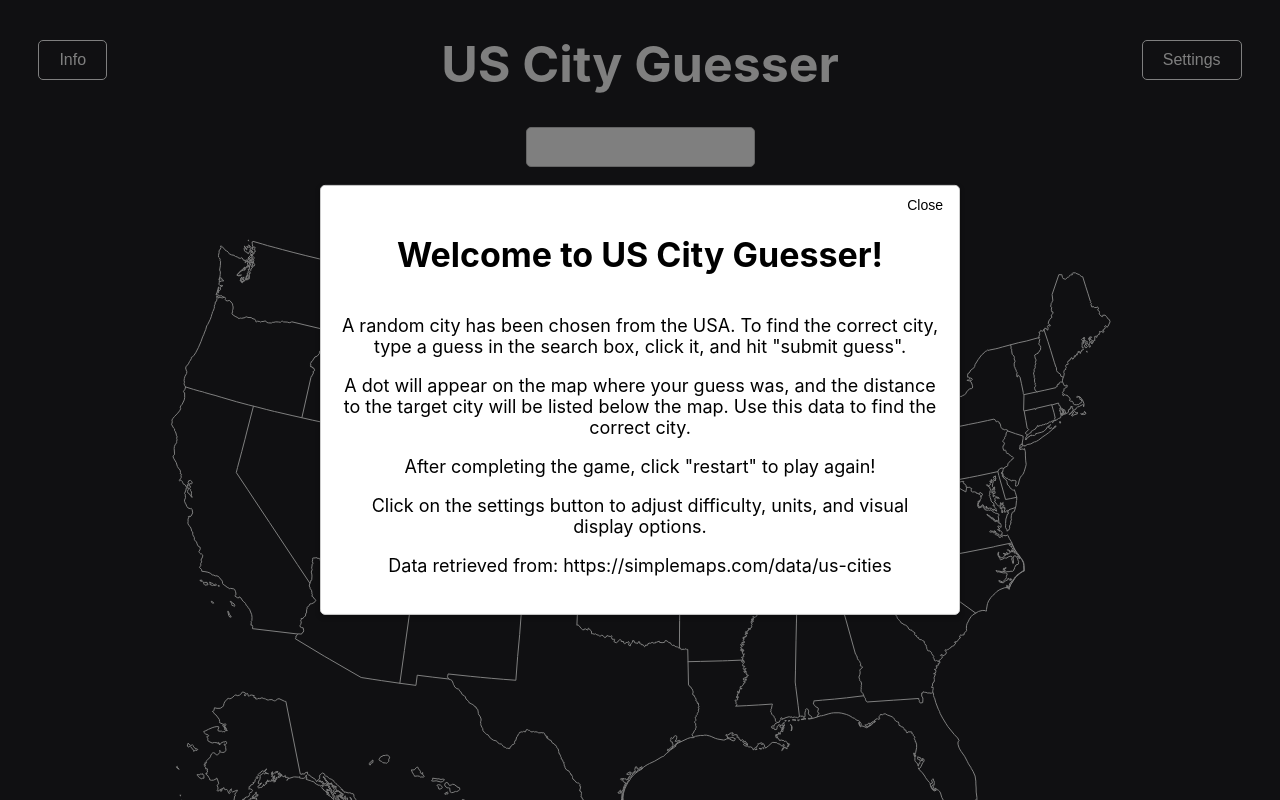
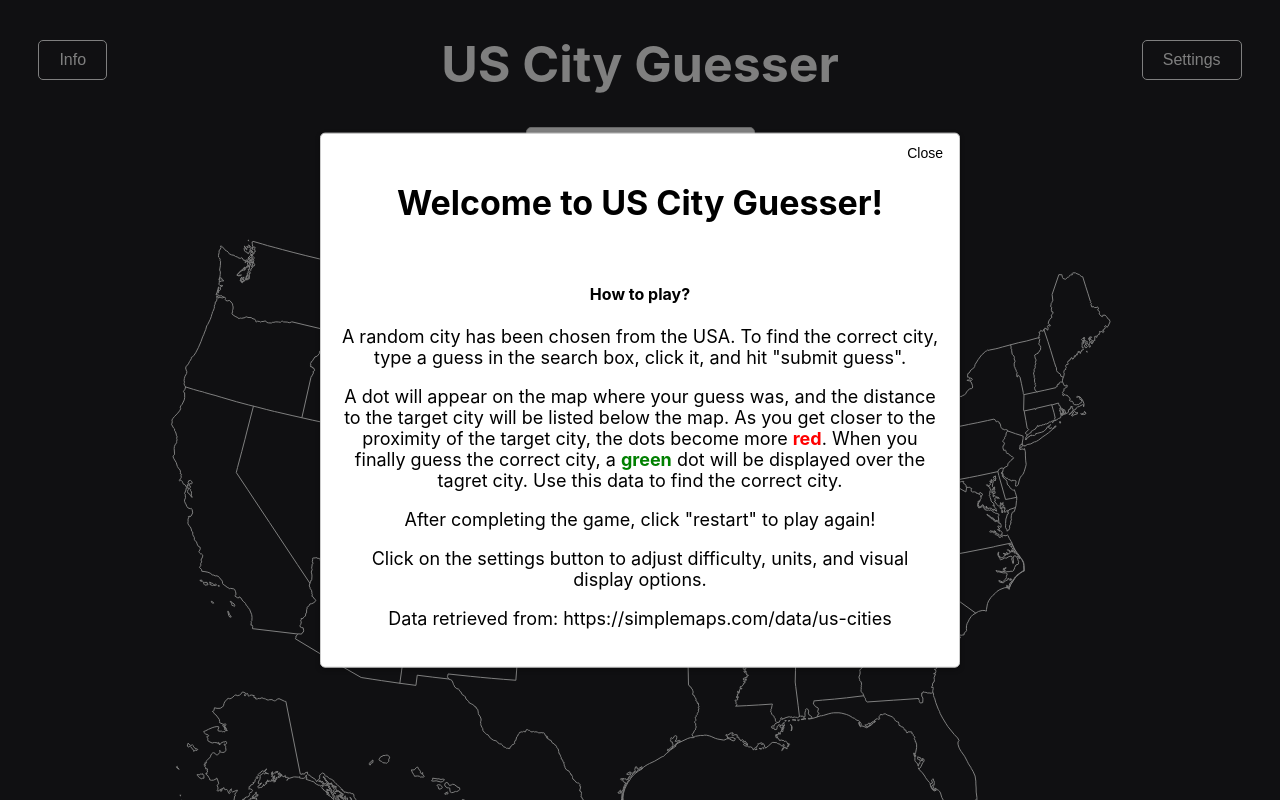
Before and after one commit to cis3296s24/US-City-Guesser, a React (Create React App) app: page / in a window 1280 px wide. Shown: the top 800 px of the page. Built offline with nearby package versions, Linux system fonts and the light colour scheme.

Commit message:
Fix dark/light mode, edit confetti, clean up code

```diff
--- a/src/App.js
+++ b/src/App.js
@@ -138,7 +138,7 @@ export default function App() {
 
   return (
 
-    <div className="home">
+    <div className={`home ${isDark ? 'dark-mode' : 'light-mode'}`}>
 
       <h1>US City Guesser</h1>
 
--- a/src/Confetti.js
+++ b/src/Confetti.js
@@ -3,8 +3,8 @@ import confetti from 'canvas-confetti';
 
 const Confetti = () => {
   useEffect(() => {
-    const end = Date.now() + (15 * 1000);
-    const colors = ['#bb0000', '#ffffff'];
+    const end = Date.now() + (4 * 1000);
+    const colors = ['#FFFF00.', '#FF0000'];
 
     (function frame() {
       confetti({
@@ -28,7 +28,7 @@ const Confetti = () => {
     })();
   }, []);
 
-  return null; // Since this component doesn't render anything
+  return null;
 };
 
 export default Confetti;
--- a/src/InfoPopUp.js
+++ b/src/InfoPopUp.js
@@ -23,8 +23,12 @@ function InfoPopUp() {
           <div className="info-popup">
             <button onClick={closeInfo} className="close-button">Close</button>
             <h2>Welcome to US City Guesser!</h2><br/><br/>
+            <h4>How to play?</h4>
             <p>A random city has been chosen from the USA. To find the correct city, type a guess in the search box, click it, and hit "submit guess".</p>
-            <p>A dot will appear on the map where your guess was, and the distance to the target city will be listed below the map. Use this data to find the correct city.</p>
+            <p>A dot will appear on the map where your guess was, and the distance to the target city will be listed below the map. As you get closer to the proximity of the target city,
+            the dots become more <span style={{color: 'red', fontWeight: 'bold'}}>red</span>. When you finally guess the correct city, a <span style={{color: 'green', fontWeight: 'bold'}}>green</span> dot
+            will be displayed over the tagret city.
+            Use this data to find the correct city.</p>
             <p>After completing the game, click "restart" to play again!</p>
             <p>Click on the settings button to adjust difficulty, units, and visual display options.</p>
             <p>Data retrieved from: https://simplemaps.com/data/us-cities</p>
--- a/src/Map.js
+++ b/src/Map.js
@@ -43,7 +43,7 @@ export default function Map({ guesses = [], isDark }) {
         .attr('transform', ({ lng, lat }) => `translate(${projection([lng, lat]).join(",")})`)
         .append('circle')
         .attr('r', 7)
-        .attr('stroke', 'white')
+        .attr('stroke', 'yellow')
         .attr('stroke-width', 2)
         .attr('fill', ({ id }) => {
             const currentGuess = id;
--- a/src/style/App.css
+++ b/src/style/App.css
@@ -28,3 +28,12 @@
 .submit-button:hover {
   background-color: #CCCC;
 }
+dark-mode {
+  background-color: #222;
+  color: #fff;
+}
+
+.light-mode {
+  background-color: #fff;
+  color: #000;
+}
```
